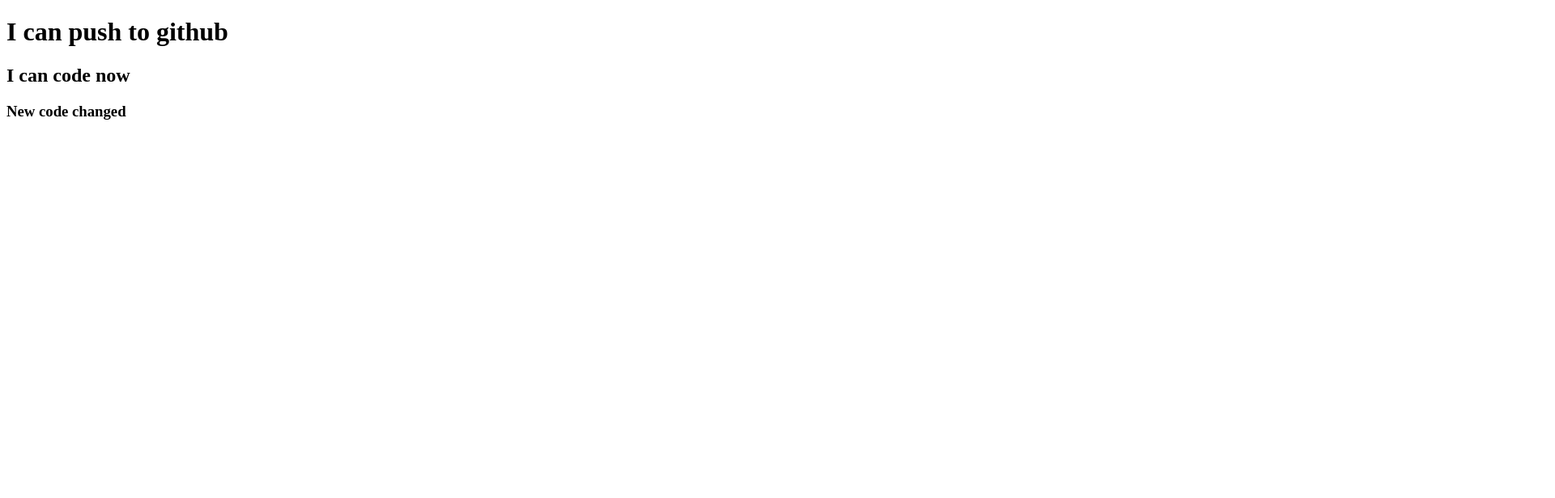
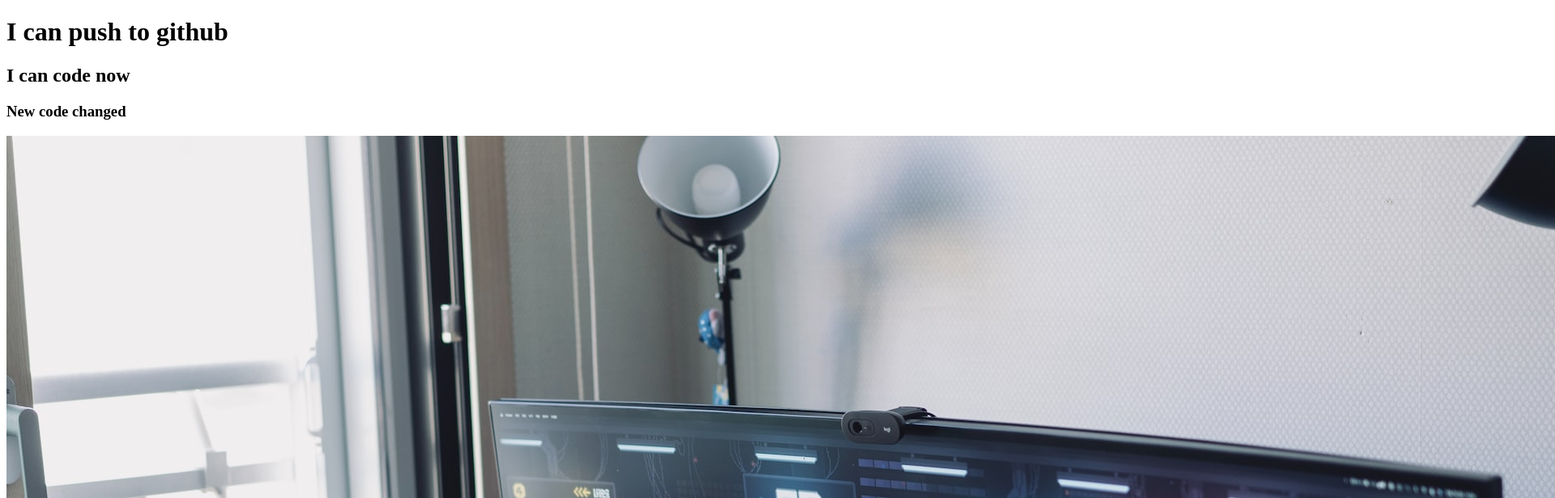
Before and after one commit to devrabab/my-first-repo, a plain HTML site: page index.html in a window 1280 px wide. Shown: the top 616 px of the page at 81% size, 1920 px wide, since content can reach past the window. Drawn offline with Linux system fonts and the light colour scheme.

Commit message:
added monitor

```diff
--- a/index.html
+++ b/index.html
@@ -10,5 +10,6 @@
     <h1>I can push to github</h1>
     <h2>I can code now</h2>
     <h3>New code changed</h3>
+    <img src="monitor.jpg" alt="">
 </body>
 </html>
```
Also changed, not shown: monitor.jpg (added).
